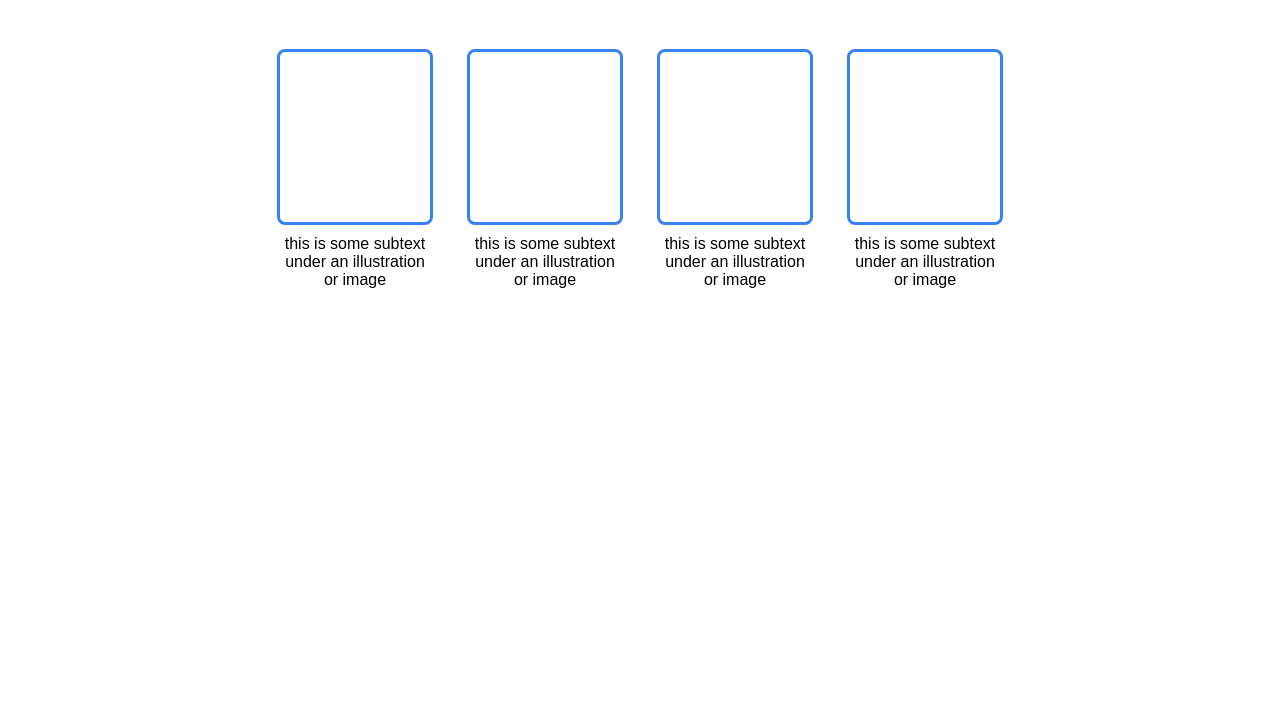
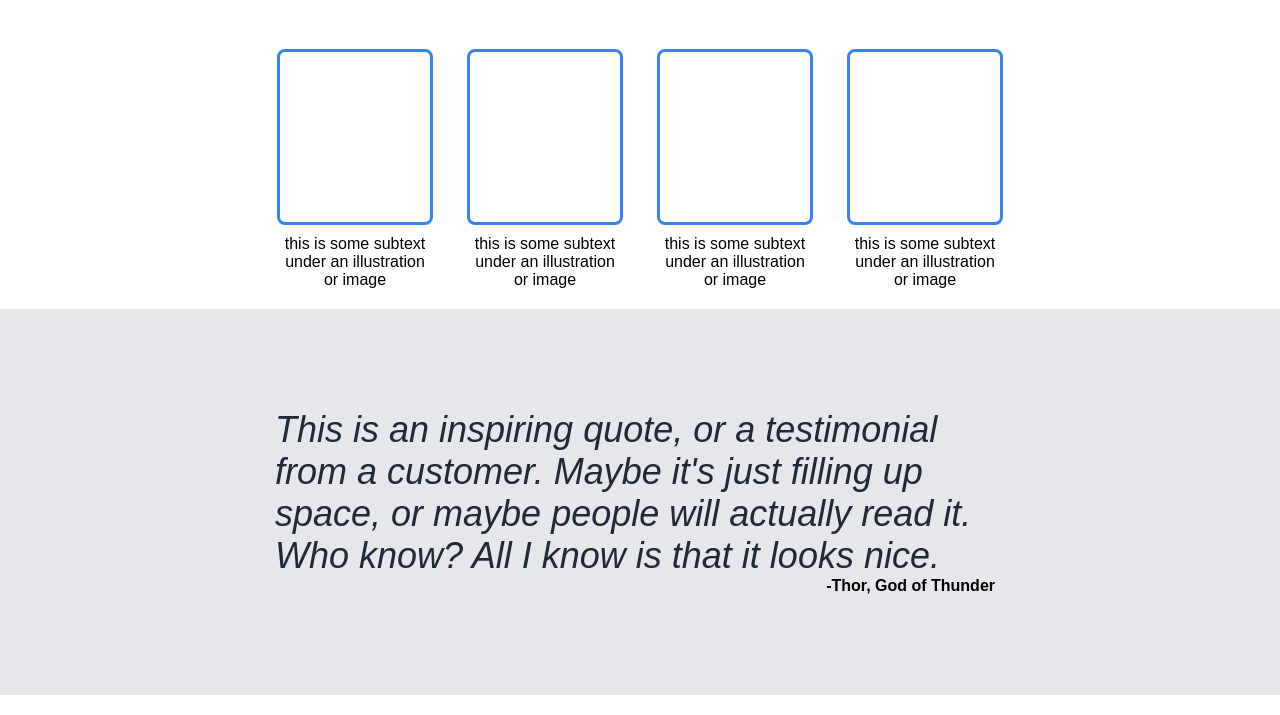
Before and after one commit to hjoseph263/landing-page, a plain HTML site: page index.html in a window 1280 px wide. Shown: the part 591-1306 px from the top of the page. Before the commit the page ends 880 px from the top, so only its background shows below. Drawn offline with Linux system fonts and the light colour scheme.

Commit message:
Create quote section
The quote section is very rough. I feel like I hard coded too many
measurements I also am still having trouble laying things out
exactly where I want them. Especially when doing flex-direction: column.

```diff
--- a/index.html
+++ b/index.html
@@ -41,5 +41,9 @@
             <div class="img-txt">this is some subtext under an illustration or image</div>
         </div>
       </div>
+      <div class="quote-container">
+        <div class="quote"><em>This is an inspiring quote, or a testimonial from a customer. Maybe it's just filling up space, or maybe people will actually read it. Who know? All I know is that it looks nice.</em></div>
+        <div class="author">-Thor, God of Thunder</div>
+      </div>
     </body>
 </html>
--- a/styles.css
+++ b/styles.css
@@ -101,3 +101,29 @@ button {
     height: 100%;
     margin: 10px 0;
 }
+
+.quote-container {
+    display: flex;
+    flex-direction: column;
+    background-color: #E5E7EB;
+    align-items: center;
+    padding: 100px 275px;
+    margin: 20px 0;
+}
+
+.quote {
+    display: flex;
+    flex: 0 1 70%;
+    font-size: 36px;
+    color: #1F2937;
+    font-weight: lighter;
+
+}
+
+.author {
+    display: flex;
+    flex: 1 1 auto;
+    align-self: end;
+    margin: 0 10px;
+    font-weight: bolder;
+}
```
